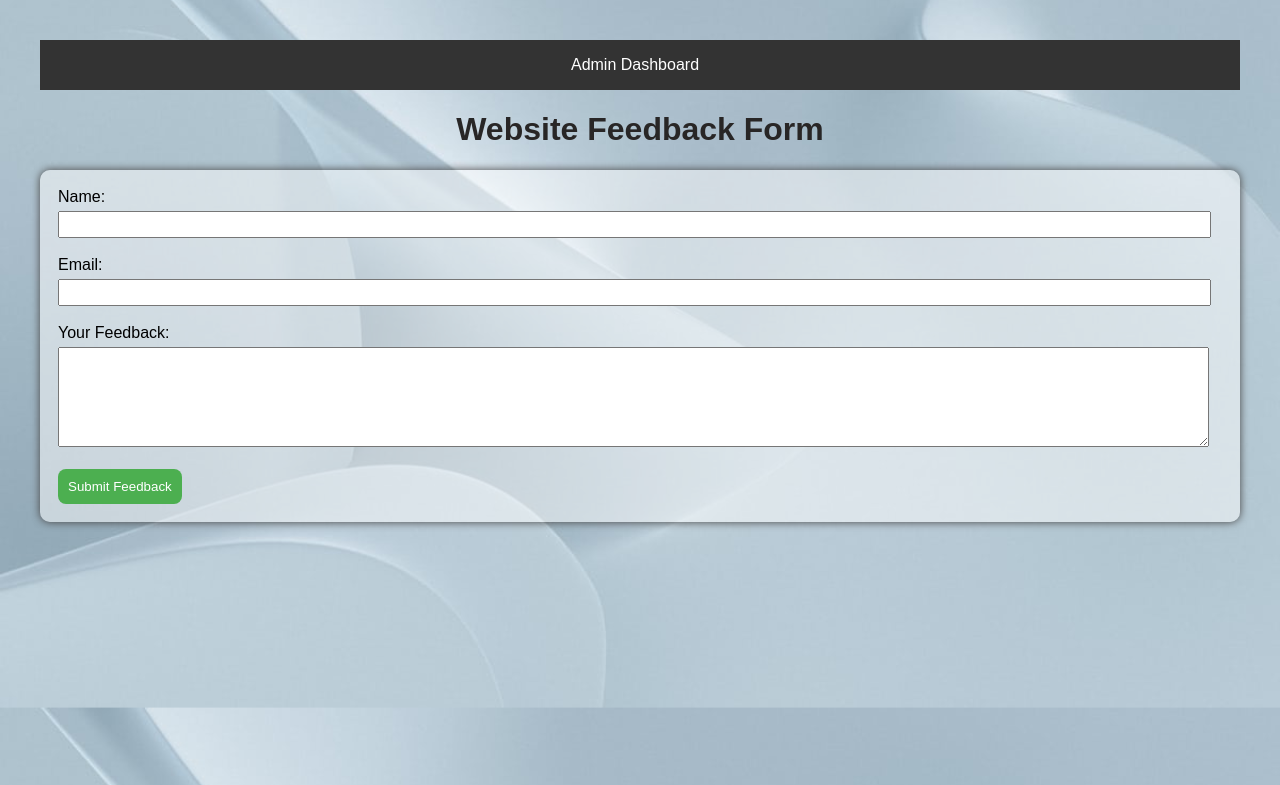
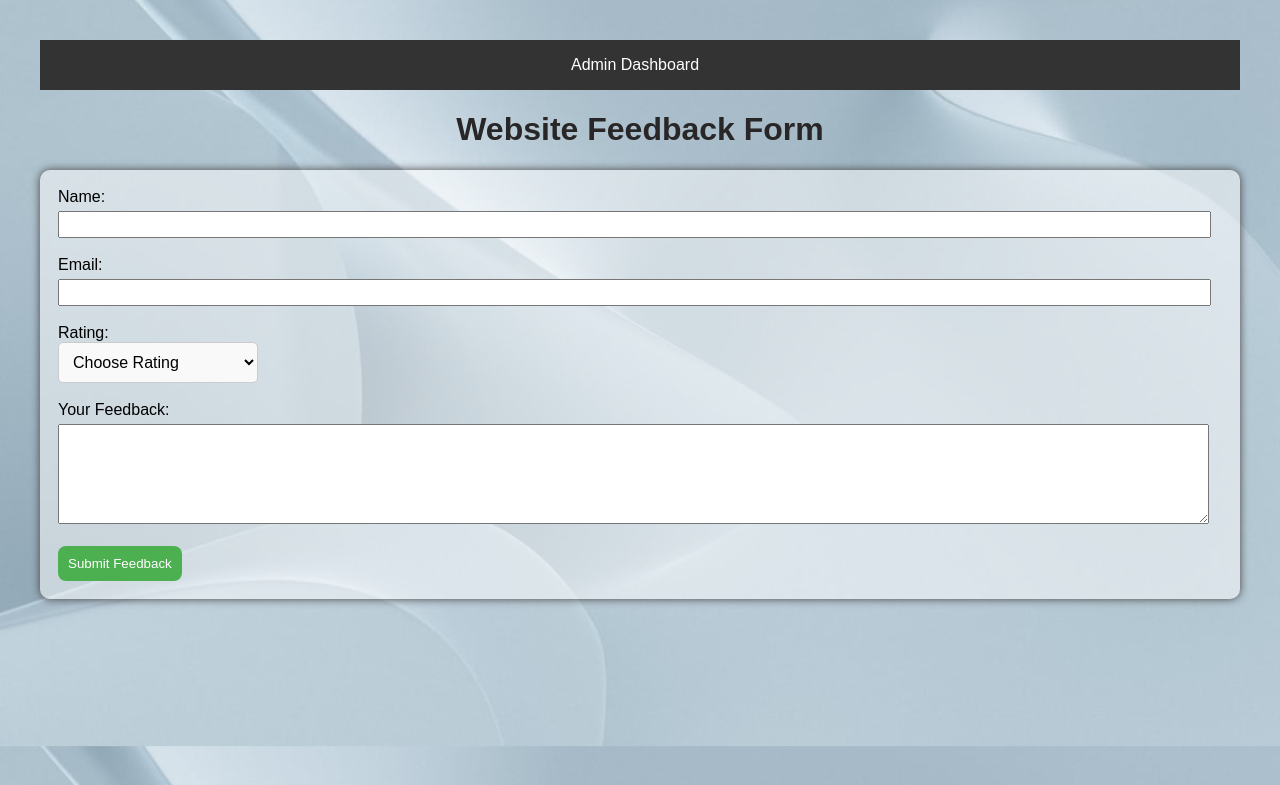
Before and after one commit to a1b1233/websiite_feedback_collector, a Flask app: page / in a window 1280 px wide. Shown: the top 785 px of the page. Run offline with Flask 3, Linux system fonts and the light colour scheme.

Commit message:
feedback

```diff
--- a/app.py
+++ b/app.py
@@ -16,6 +16,7 @@ class Feedback(db.Model):
     id = db.Column(db.Integer, primary_key=True)
     name = db.Column(db.String(100), nullable=False)
     email = db.Column(db.String(100), nullable=False)
+    rating = db.Column(db.String(10), nullable=False)
     feedback = db.Column(db.Text, nullable=False)
 
 with app.app_context():
@@ -30,8 +31,9 @@ def home():
 def submit_feedback():
     name = request.form["name"]
     email = request.form["email"]
+    rating = request.form["rating"]
     feedback = request.form["feedback"]
-    new_feedback = Feedback(name=name,email=email,feedback=feedback)
+    new_feedback = Feedback(name=name,email=email,rating=rating,feedback=feedback)
     db.session.add(new_feedback)
     db.session.commit()
     return redirect(url_for("thank_you"))
--- a/static/style.css
+++ b/static/style.css
@@ -9,6 +9,28 @@ body {
     background-color: rgba(235, 224, 224, 0.737);
 }
 
+
+.rating-select {
+    width: 200px;
+    padding: 10px;
+    border: 1px solid #ccc;
+    border-radius: 5px;
+    font-size: 16px;
+    font-family: Arial, sans-serif;
+    background-color: #f9f9f9;
+}
+
+.rating-select option {
+    padding: 10px;
+    font-size: 16px;
+    font-family: Arial, sans-serif;
+}
+
+
+.rating-select option:checked {
+    background-color: #007bff;
+    color: #fff;
+}
 
 h1 {
     text-align: center;
--- a/templates/admin-dashboard.html
+++ b/templates/admin-dashboard.html
@@ -22,6 +22,9 @@
                     <strong>Email:</strong> {{ feedback.email }}
                     <br>
                     <br>
+                    <strong>Rating:</strong> {{ feedback.rating }}
+                    <br>
+                    <br>
                     <strong>Feedback:</strong> {{ feedback.feedback }}
                     <br>
                     <br>
--- a/templates/index.html
+++ b/templates/index.html
@@ -22,6 +22,16 @@
         <label for="email">Email:</label><br>
         <input type="email" id="email" name="email" required><br><br>
 
+        <label for="rating">Rating:</label><br>
+        <select class="rating-select" name="rating" required>
+            <option value="">Choose Rating</option>
+            <option value="1">1 - Poor</option>
+            <option value="2">2 - Fair</option>
+            <option value="3">3 - Good</option>
+            <option value="4">4 - Very Good</option>
+            <option value="5">5 - Excellent</option>
+        </select><br><br>
+
         <label for="feedback">Your Feedback:</label><br>
         <textarea name="feedback" id="feedback" rows="6"></textarea><br><br>
 
```
